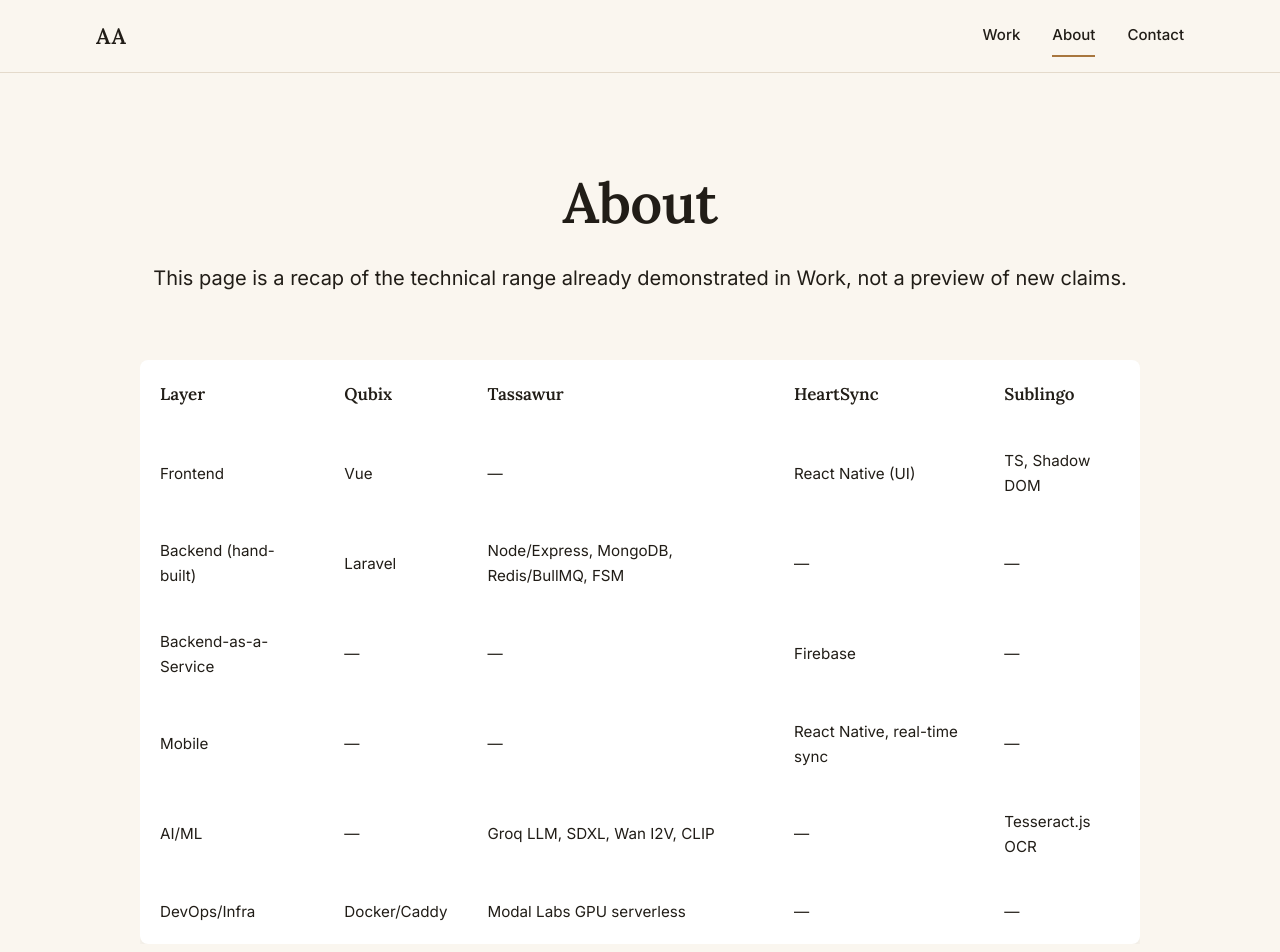
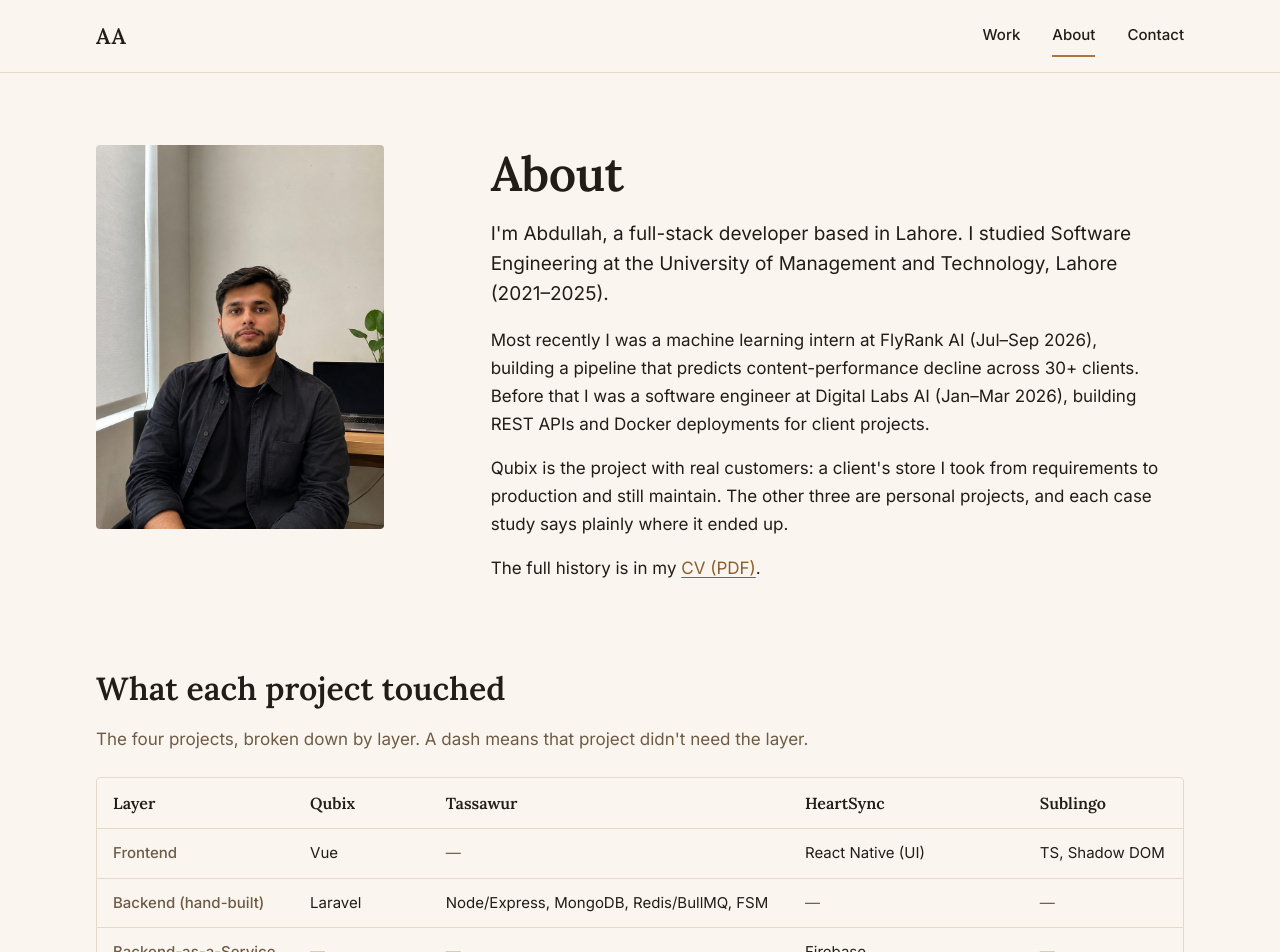
Before and after one commit to Abood-arc/Portfolio-site, a Vue app: page /about in a window 1280 px wide. Shown: the top 952 px of the page. Built offline with nearby package versions, Linux system fonts and the light colour scheme.

Commit message:
about: real photo, factual bio, layer matrix from data

```diff
--- a/src/pages/About.vue
+++ b/src/pages/About.vue
@@ -1,138 +1,113 @@
 <script setup>
+import aboutPhoto from '../assets/about.jpg'
+import { layerMatrix } from '../data/layers'
+import { site } from '../data/site'
 </script>
 
 <template>
-  <div class="container about-page">
-    <div class="about-content">
-      <h1 class="page-title">About</h1>
-      <p class="framing-text">
-        This page is a recap of the technical range already demonstrated in Work, not a preview of new claims.
-      </p>
+  <div class="container page">
+    <div class="about">
+      <img class="about__photo" :src="aboutPhoto" alt="Portrait of Muhammad Abdullah Afaq" width="800" height="1067" />
+      <div class="prose">
+        <h1>About</h1>
+        <p class="lede">I'm Abdullah, a full-stack developer based in Lahore. I studied Software Engineering at the University of Management and Technology, Lahore (2021–2025).</p>
+        <p>Most recently I was a machine learning intern at FlyRank AI (Jul–Sep 2026), building a pipeline that predicts content-performance decline across 30+ clients. Before that I was a software engineer at Digital Labs AI (Jan–Mar 2026), building REST APIs and Docker deployments for client projects.</p>
+        <p>Qubix is the project with real customers: a client's store I took from requirements to production and still maintain. The other three are personal projects, and each case study says plainly where it ended up.</p>
+        <p>The full history is in my <a :href="site.cv" target="_blank" rel="noopener">CV (PDF)</a>.</p>
+      </div>
+    </div>
 
-      <div class="table-responsive">
-        <table class="layer-matrix">
+    <section class="matrix" aria-labelledby="matrix-title">
+      <h2 id="matrix-title">What each project touched</h2>
+      <p class="muted">The four projects, broken down by layer. A dash means that project didn't need the layer.</p>
+      <div class="matrix__scroll" role="region" aria-labelledby="matrix-title" tabindex="0">
+        <table>
           <thead>
             <tr>
-              <th>Layer</th>
-              <th>Qubix</th>
-              <th>Tassawur</th>
-              <th>HeartSync</th>
-              <th>Sublingo</th>
+              <th scope="col">Layer</th>
+              <th v-for="column in layerMatrix.columns" :key="column" scope="col">{{ column }}</th>
             </tr>
           </thead>
           <tbody>
-            <tr>
-              <td>Frontend</td>
-              <td>Vue</td>
-              <td>—</td>
-              <td>React Native (UI)</td>
-              <td>TS, Shadow DOM</td>
-            </tr>
-            <tr>
-              <td>Backend (hand-built)</td>
-              <td>Laravel</td>
-              <td>Node/Express, MongoDB, Redis/BullMQ, FSM</td>
-              <td>—</td>
-              <td>—</td>
-            </tr>
-            <tr>
-              <td>Backend-as-a-Service</td>
-              <td>—</td>
-              <td>—</td>
-              <td>Firebase</td>
-              <td>—</td>
-            </tr>
-            <tr>
-              <td>Mobile</td>
-              <td>—</td>
-              <td>—</td>
-              <td>React Native, real-time sync</td>
-              <td>—</td>
-            </tr>
-            <tr>
-              <td>AI/ML</td>
-              <td>—</td>
-              <td>Groq LLM, SDXL, Wan I2V, CLIP</td>
-              <td>—</td>
-              <td>Tesseract.js OCR</td>
-            </tr>
-            <tr>
-              <td>DevOps/Infra</td>
-              <td>Docker/Caddy</td>
-              <td>Modal Labs GPU serverless</td>
-              <td>—</td>
-              <td>—</td>
+            <tr v-for="row in layerMatrix.rows" :key="row.layer">
+              <th scope="row">{{ row.layer }}</th>
+              <td v-for="(cell, index) in row.cells" :key="index" :class="{ 'is-empty': !cell }">{{ cell || '—' }}</td>
             </tr>
           </tbody>
         </table>
       </div>
-
-    </div>
+    </section>
   </div>
 </template>
 
 <style scoped>
-.about-page {
-  padding-top: 6rem;
-  padding-bottom: 6rem;
-  display: flex;
-  justify-content: center;
+.about {
+  display: grid;
+  gap: var(--space-5);
+  align-items: start;
 }
 
-.about-content {
-  width: 100%;
-  max-width: 1000px;
+@media (min-width: 48rem) {
+  .about {
+    grid-template-columns: minmax(0, 1fr) minmax(0, 2fr);
+  }
 }
 
-.page-title {
-  font-size: 3.5rem;
-  margin-bottom: 1.5rem;
-  text-align: center;
+.about__photo {
+  width: 100%;
+  max-width: 18rem;
+  aspect-ratio: 3 / 4;
+  object-fit: cover;
+  border-radius: var(--radius);
+  background: var(--color-surface);
 }
 
-.framing-text {
-  font-size: 1.25rem;
-  line-height: 1.8;
-  color: var(--text-muted);
-  margin-bottom: 4rem;
-  text-align: center;
+.matrix {
+  margin-top: var(--space-6);
 }
 
-.table-responsive {
-  width: 100%;
+.matrix__scroll {
+  margin-top: var(--space-3);
   overflow-x: auto;
+  border: 1px solid var(--color-rule);
+  border-radius: var(--radius);
 }
 
-.layer-matrix {
+.matrix table {
   width: 100%;
+  min-width: 44rem;
   border-collapse: collapse;
-  text-align: left;
-  background: #fff;
-  border-radius: 8px;
-  overflow: hidden;
-  box-shadow: 0 4px 6px rgba(0,0,0,0.05);
-  border: 1px solid var(--border-color);
+  font-size: var(--text-small);
 }
 
-.layer-matrix th,
-.layer-matrix td {
-  padding: 1.25rem;
-  border-bottom: 1px solid var(--border-color);
+.matrix th,
+.matrix td {
+  padding: 0.75rem 1rem;
+  border-bottom: 1px solid var(--color-rule);
+  text-align: left;
+  vertical-align: top;
 }
 
-.layer-matrix th {
-  background-color: var(--bg-cream);
+.matrix thead th {
   font-family: var(--font-heading);
+  font-size: 1rem;
   font-weight: 600;
-  color: var(--text-dark);
 }
 
-.layer-matrix td {
-  font-size: 0.95rem;
-  color: var(--text-dark);
+.matrix tbody th {
+  position: sticky;
+  left: 0;
+  background: var(--color-bg);
+  font-weight: 500;
+  color: var(--color-muted);
+  white-space: nowrap;
 }
 
-.layer-matrix tbody tr:last-child td {
-  border-bottom: none;
+.matrix tbody tr:last-child > * {
+  border-bottom: 0;
+}
+
+.matrix .is-empty {
+  color: var(--color-muted);
 }
 </style>
```
Also changed, not shown: 1 other file (tests, documents, lock files or other folders).
